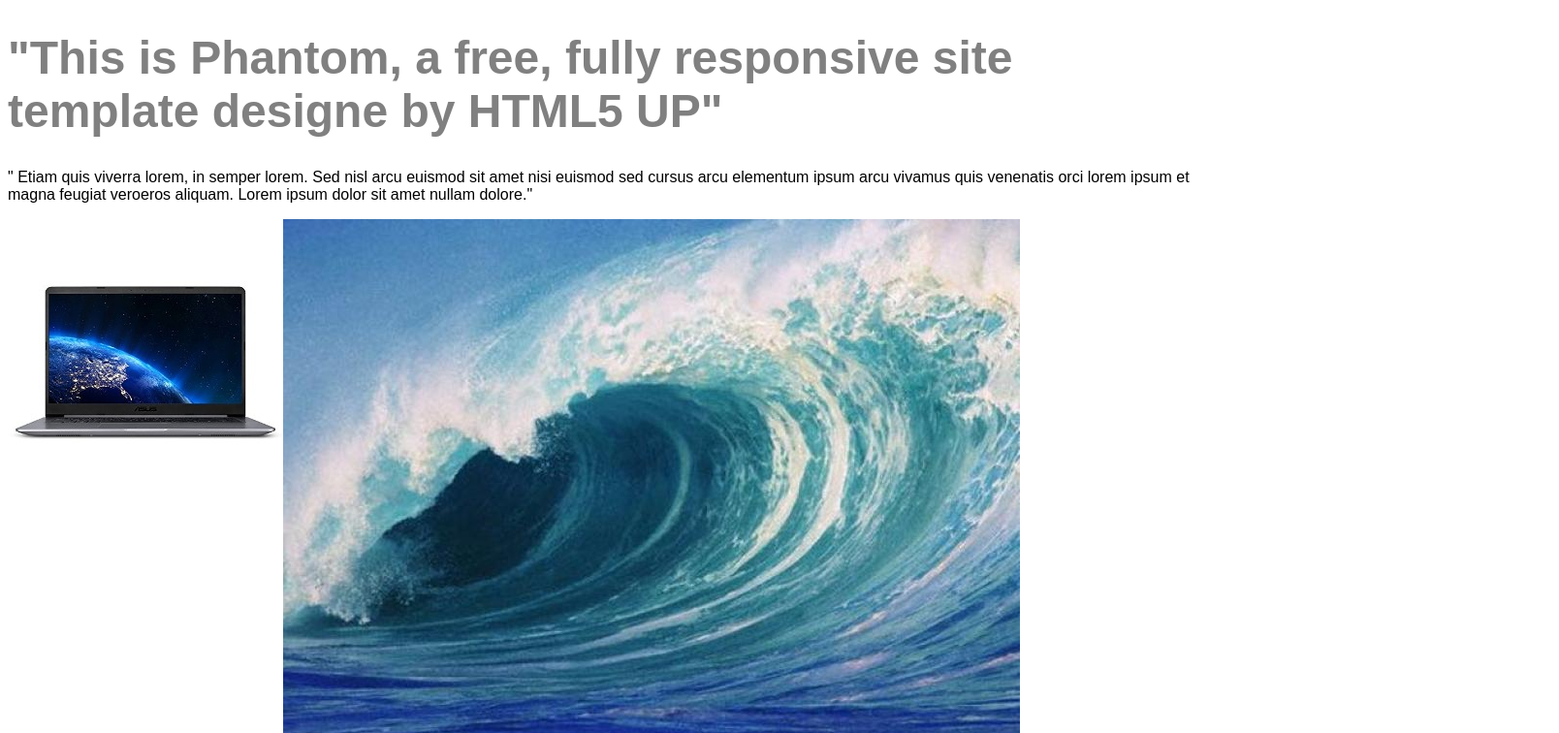
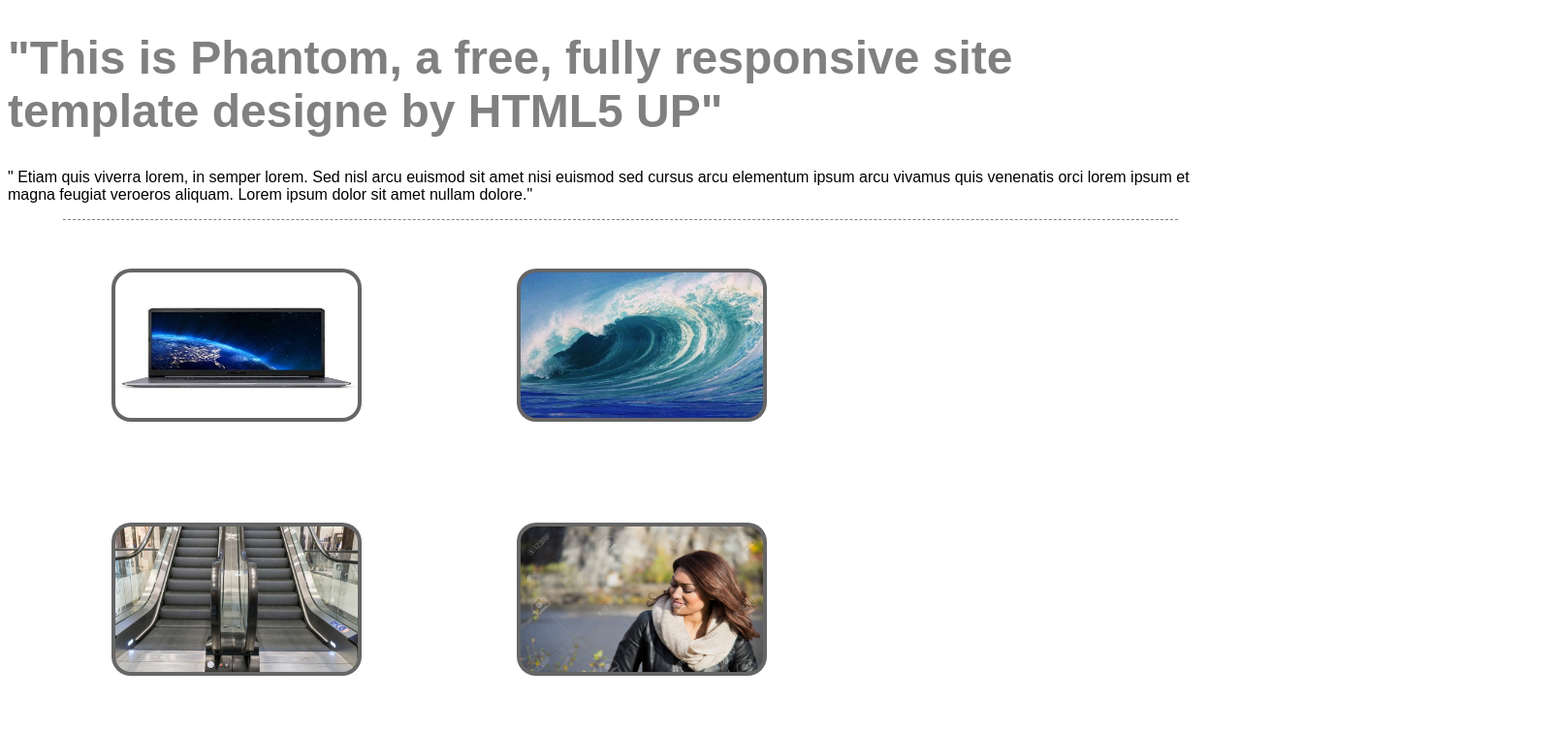
Before and after one commit to julianoacunia/PARCIAL-PRACTICO-1, a plain HTML site: page index.html in a window 1280 px wide. Shown: the top 756 px of the page at 97% size, 1608 px wide, since content can reach past the window. Drawn offline with Linux system fonts and the light colour scheme.

Commit message:
First practical exam v2

```diff
--- a/index.html
+++ b/index.html
@@ -27,32 +27,32 @@
             <section class="tiles">
                 <article class="style1">
                     <span class="image">
-                        <img src="image/compu.jpg" alt="">
+                        <img src="image/compu.jpg" width="250" height="150">
                     </span>
                 </article>
                 <article class="style2">
                     <span class="image">
-                        <img src="image/olas.jpg" alt="">
+                        <img src="image/olas.jpg" width="250" height="150">
                     </span>
                 </article>
                 <article class="style3">
                     <span class="image">
-                        <img src="image/escaleras.jpg" alt="">
+                        <img src="image/escaleras.jpg" width="250" height="150">
                     </span>
                 </article>
                 <article class="style4">
                     <span class="image">
-                        <img src="image/mujer.jpg" alt="">
+                        <img src="image/mujer.jpg" width="250" height="150">
                     </span>
                 </article>
                 <article class="style5">
                     <span class="image">
-                        <img src="image/nieve.jpg" alt="">
+                        <img src="image/nieve.jpg" width="250" height="150">
                     </span>
                 </article>
                 <article class="style6">
                     <span class="image">
-                        <img src="image/ruta.jpg" alt="">
+                        <img src="image/ruta.jpg" width="250" height="150">
                     </span>
                 </article>
                 <article class="style2"></article>
--- a/style.css
+++ b/style.css
@@ -21,11 +21,18 @@ p {
     padding: 0;
 }
 section{
-    display: block;
-    padding: 0;
-    border: 0;
+    width: 91%;
+    border-top: 1px dashed grey;
+    margin: 15px auto;
 }
-.tiles{
-    display: flex;
-    flex-wrap: wrap;
+
+article img {
+    padding: 4px;
+  background: #666;
+  border-radius: 20px;
 }
+article {
+    float: left;
+    margin: 50px;
+    margin-right: 110px;
+}
```
